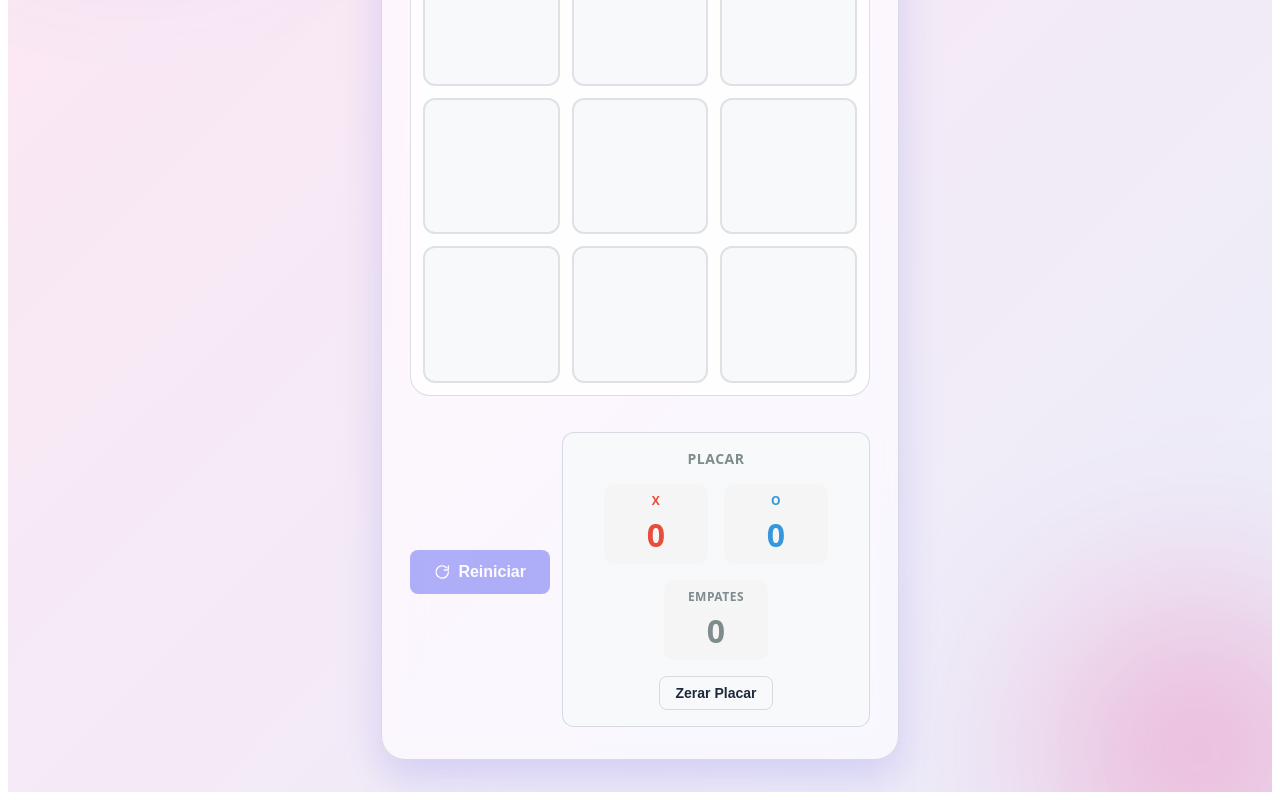
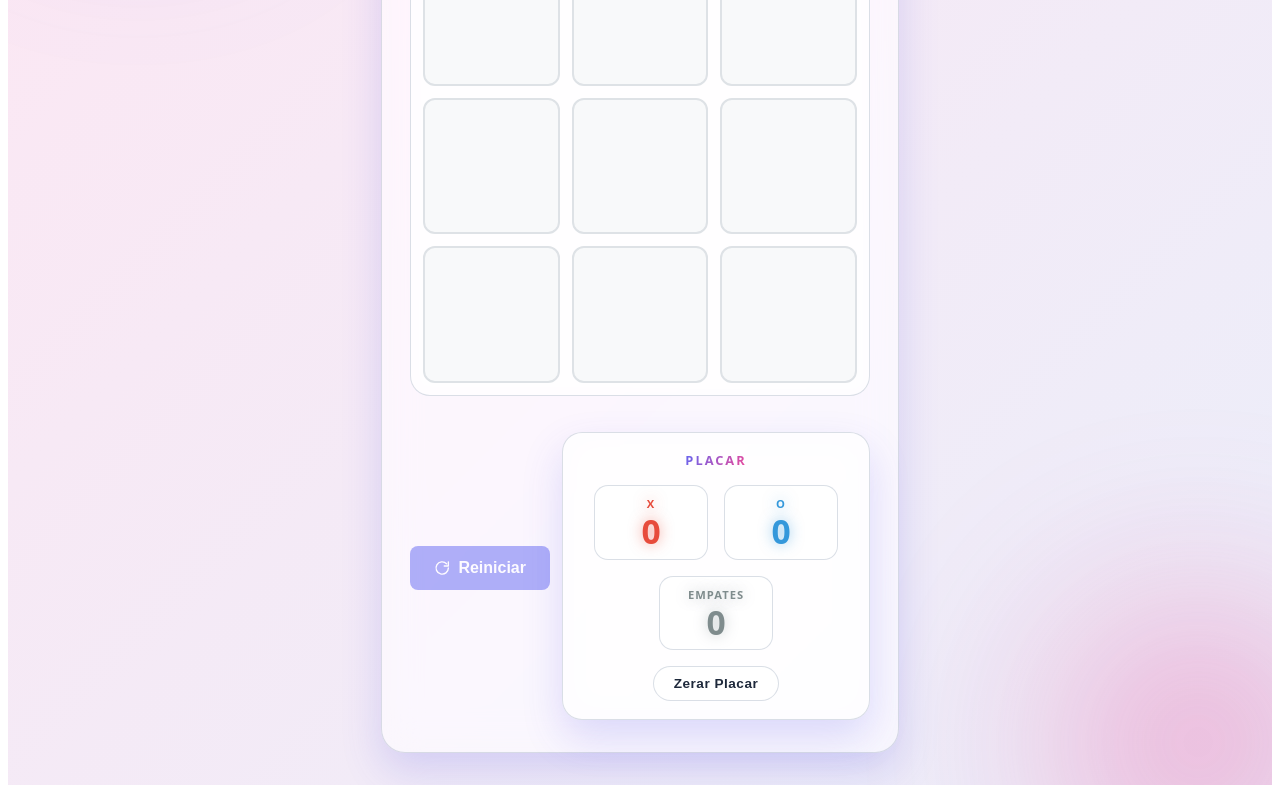
Before and after one commit to Marcelo-Marcos999/teste-estudio, a React (Vite) app: page / in a window 1280 px wide. Shown: the part 360-1160 px from the top of the page. Built offline with nearby package versions, Linux system fonts and the light colour scheme.

Commit message:
feat: update src/components/Scoreboard.module.css

```diff
--- a/src/components/Scoreboard.module.css
+++ b/src/components/Scoreboard.module.css
@@ -9,27 +9,65 @@
   }
 }
 
+@keyframes countPop {
+  0% {
+    transform: scale(1);
+  }
+  40% {
+    transform: scale(1.35);
+  }
+  100% {
+    transform: scale(1);
+  }
+}
+
+@keyframes glowPulse {
+  0%, 100% {
+    box-shadow: 0 0 0 0 rgba(99, 102, 241, 0);
+  }
+  50% {
+    box-shadow: 0 0 20px 3px var(--glow-color, rgba(99, 102, 241, 0.45));
+  }
+}
+
+@keyframes shimmer {
+  0% {
+    background-position: -120% 0;
+  }
+  100% {
+    background-position: 220% 0;
+  }
+}
+
 .scoreboard {
   display: flex;
   flex-direction: column;
   align-items: center;
   gap: 16px;
-  padding: 16px;
+  padding: 18px;
   margin-top: 16px;
-  background: var(--card-bg, #f8f9fa);
-  border: 1px solid var(--border, transparent);
-  border-radius: 12px;
+  width: 100%;
+  background: var(--surface, rgba(255, 255, 255, 0.6));
+  border: 1px solid var(--border, rgba(148, 163, 184, 0.35));
+  border-radius: 20px;
+  box-shadow: var(--shadow, 0 18px 40px rgba(79, 70, 229, 0.18));
+  backdrop-filter: blur(18px) saturate(160%);
+  -webkit-backdrop-filter: blur(18px) saturate(160%);
   font-family: system-ui, -apple-system, sans-serif;
-  transition: background 0.2s, color 0.2s, box-shadow 0.2s;
+  transition: background 0.4s ease, color 0.4s ease, box-shadow 0.4s ease, border-color 0.4s ease;
 }
 
 .title {
   margin: 0;
-  font-size: 0.875rem;
-  font-weight: 700;
-  letter-spacing: 0.5px;
+  font-size: 0.8rem;
+  font-weight: 800;
+  letter-spacing: 2px;
   text-transform: uppercase;
-  color: var(--muted, #7f8c8d);
+  background: linear-gradient(120deg, var(--primary, #6366f1), var(--accent, #ec4899));
+  -webkit-background-clip: text;
+  background-clip: text;
+  -webkit-text-fill-color: transparent;
+  color: transparent;
 }
 
 .scores {
@@ -41,16 +79,46 @@
 }
 
 .scoreItem {
+  position: relative;
   display: flex;
   flex-direction: column;
   align-items: center;
   gap: 4px;
-  min-width: 80px;
-  padding: 8px 12px;
-  background: var(--cell-bg, #f5f5f5);
-  border-radius: 10px;
+  min-width: 84px;
+  padding: 10px 14px;
+  background: var(--surface-strong, rgba(255, 255, 255, 0.85));
+  border: 1px solid var(--border, rgba(148, 163, 184, 0.35));
+  border-radius: 14px;
+  overflow: hidden;
   animation: fadeUp 0.4s ease-out backwards;
-  transition: background 0.2s, color 0.2s, box-shadow 0.2s;
+  transition: background 0.3s ease, color 0.3s ease, box-shadow 0.3s ease, border-color 0.3s ease, transform 0.3s ease;
+}
+
+.scoreItem::after {
+  content: '';
+  position: absolute;
+  inset: 0;
+  background: linear-gradient(
+    100deg,
+    transparent 30%,
+    rgba(255, 255, 255, 0.35) 50%,
+    transparent 70%
+  );
+  background-size: 220% 100%;
+  opacity: 0;
+  pointer-events: none;
+  transition: opacity 0.3s ease;
+}
+
+.scoreItem:hover {
+  transform: translateY(-3px);
+  border-color: var(--primary, #6366f1);
+  box-shadow: var(--glow, 0 0 24px rgba(99, 102, 241, 0.45));
+}
+
+.scoreItem:hover::after {
+  opacity: 1;
+  animation: shimmer 1.2s ease-in-out infinite;
 }
 
 .scoreItem:nth-child(1) {
@@ -66,54 +134,92 @@
 }
 
 .scoreLabel {
-  font-size: 0.75rem;
-  font-weight: 600;
-  color: var(--muted, #2c3e50);
+  font-size: 0.7rem;
+  font-weight: 700;
+  color: var(--text-muted, #64748b);
   text-transform: uppercase;
-  letter-spacing: 0.5px;
+  letter-spacing: 1px;
 }
 
 .scoreValue {
-  font-size: clamp(1.5rem, 4vw, 2rem);
-  font-weight: 700;
-  color: var(--fg, #2c3e50);
+  font-size: clamp(1.6rem, 4vw, 2.1rem);
+  font-weight: 800;
+  color: var(--text, #1e293b);
   font-variant-numeric: tabular-nums;
+  line-height: 1;
+  animation: countPop 0.45s cubic-bezier(0.34, 1.56, 0.64, 1);
+}
+
+.scoreX {
+  --glow-color: rgba(231, 76, 60, 0.5);
 }
 
 .scoreX .scoreLabel,
 .scoreX .scoreValue {
   color: var(--x-color, #e74c3c);
+  text-shadow: 0 0 14px rgba(231, 76, 60, 0.55);
+}
+
+.scoreX:hover {
+  border-color: var(--x-color, #e74c3c);
+  box-shadow: 0 0 24px rgba(231, 76, 60, 0.5);
+}
+
+.scoreO {
+  --glow-color: rgba(52, 152, 219, 0.5);
 }
 
 .scoreO .scoreLabel,
 .scoreO .scoreValue {
   color: var(--o-color, #3498db);
+  text-shadow: 0 0 14px rgba(52, 152, 219, 0.55);
+}
+
+.scoreO:hover {
+  border-color: var(--o-color, #3498db);
+  box-shadow: 0 0 24px rgba(52, 152, 219, 0.5);
+}
+
+.scoreDraw {
+  --glow-color: rgba(127, 140, 141, 0.5);
 }
 
 .scoreDraw .scoreLabel,
 .scoreDraw .scoreValue {
   color: var(--draw-color, #7f8c8d);
+  text-shadow: 0 0 14px rgba(127, 140, 141, 0.45);
+}
+
+.scoreDraw:hover {
+  border-color: var(--draw-color, #7f8c8d);
+  box-shadow: 0 0 24px rgba(127, 140, 141, 0.45);
 }
 
 .resetButton {
-  padding: 8px 16px;
-  font-size: 0.875rem;
-  font-weight: 600;
+  padding: 9px 20px;
+  font-size: 0.85rem;
+  font-weight: 700;
+  letter-spacing: 0.5px;
   cursor: pointer;
-  border-radius: 8px;
-  border: 1px solid var(--border, currentColor);
-  background: transparent;
-  color: var(--fg, inherit);
-  transition: background 0.2s, color 0.2s, transform 0.2s, box-shadow 0.2s;
+  border-radius: 999px;
+  border: 1px solid var(--border, rgba(148, 163, 184, 0.35));
+  background: var(--surface-strong, rgba(255, 255, 255, 0.85));
+  color: var(--text, inherit);
+  transition: background 0.25s ease, color 0.25s ease, transform 0.2s ease, box-shadow 0.25s ease, border-color 0.25s ease;
 }
 
 .resetButton:hover {
-  background: var(--cell-hover, rgba(0, 0, 0, 0.05));
-  transform: translateY(-1px);
+  transform: translateY(-2px);
+  border-color: var(--primary, #6366f1);
+  box-shadow: var(--glow, 0 0 24px rgba(99, 102, 241, 0.45));
+}
+
+.resetButton:active {
+  transform: translateY(0) scale(0.96);
 }
 
 .resetButton:focus-visible {
-  outline: 2px solid var(--primary, #3498db);
+  outline: 2px solid var(--primary, #6366f1);
   outline-offset: 2px;
 }
 
@@ -128,7 +234,31 @@
   }
 
   .scoreItem {
-    min-width: 60px;
-    padding: 6px 8px;
+    min-width: 64px;
+    padding: 8px 10px;
   }
 }
+
+@media (prefers-reduced-motion: reduce) {
+  .scoreItem,
+  .scoreValue,
+  .scoreItem::after {
+    animation: none;
+  }
+
+  .scoreboard,
+  .scoreItem,
+  .scoreValue,
+  .resetButton {
+    transition: none;
+  }
+
+  .scoreItem:hover {
+    transform: none;
+  }
+
+  .resetButton:hover,
+  .resetButton:active {
+    transform: none;
+  }
+}
```
